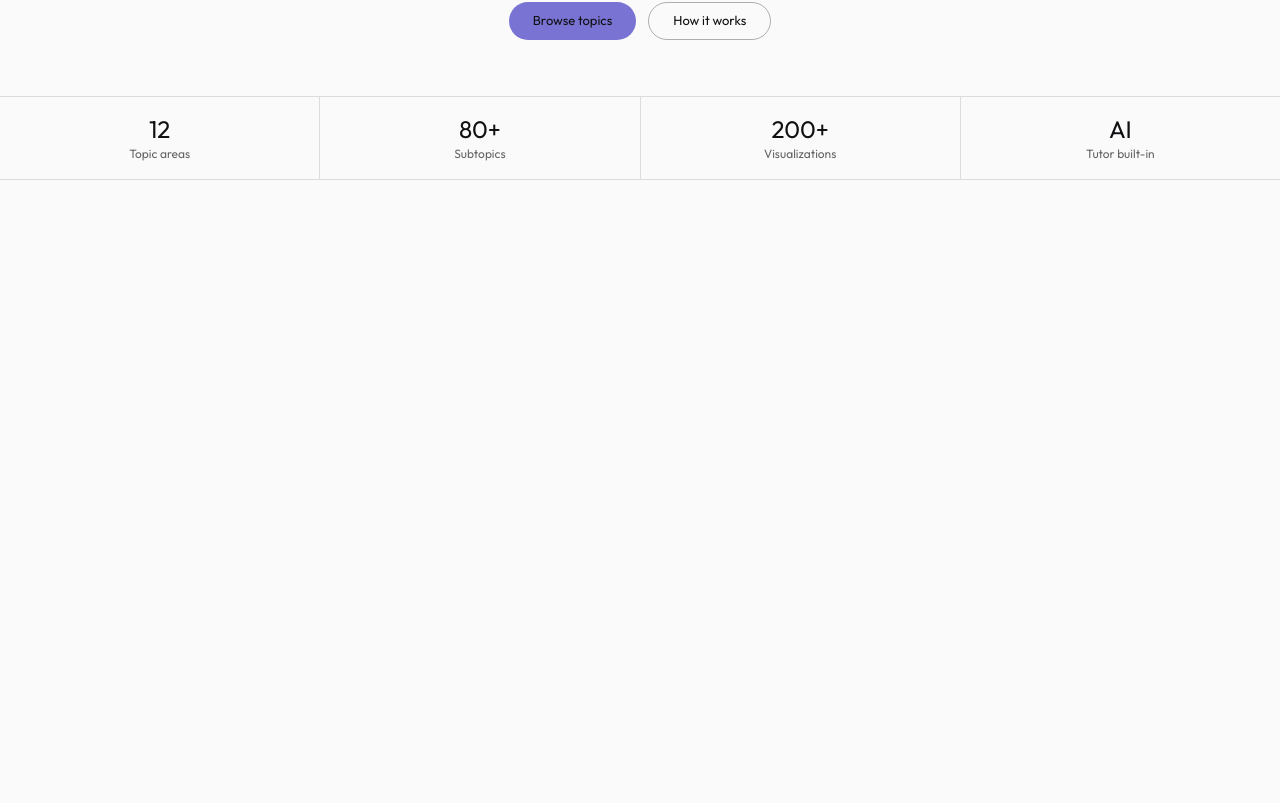
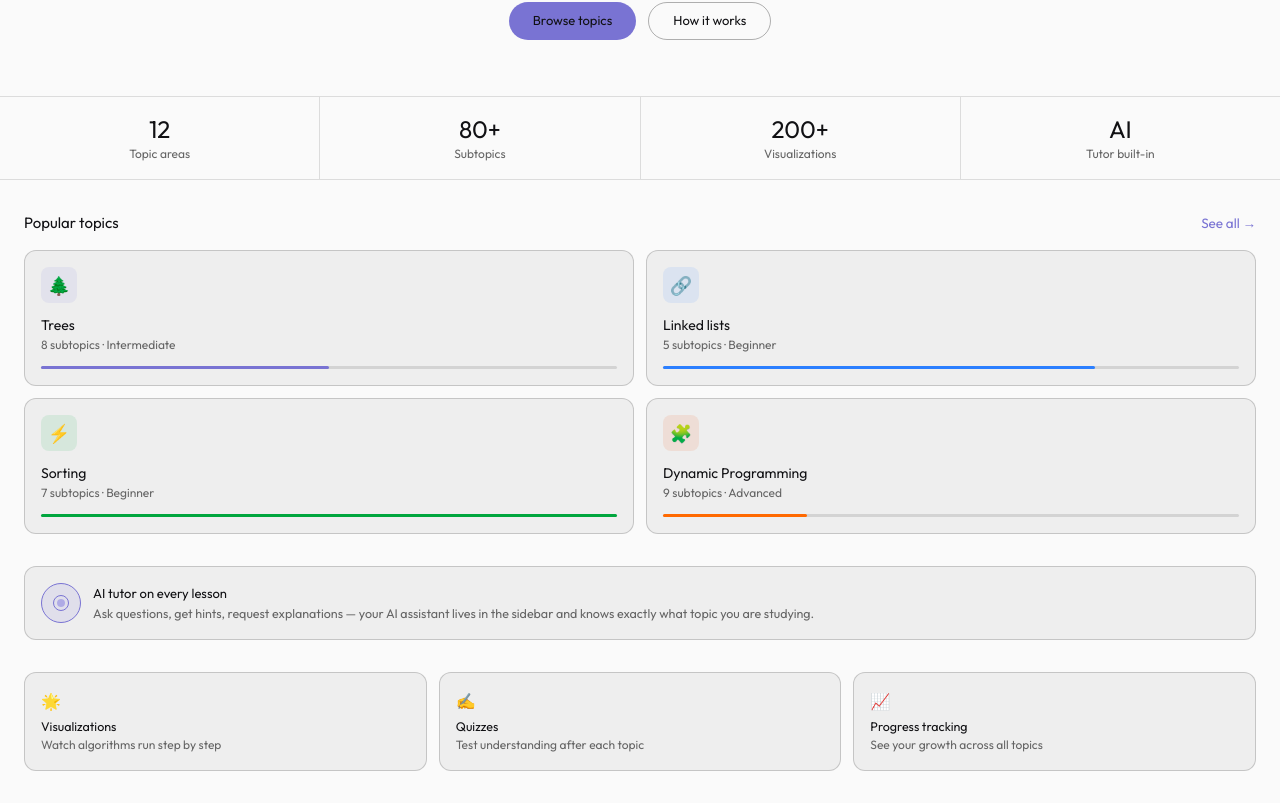
Before and after one commit to rimsha-shoukat/visualizer, a Next.js app: page / in a window 1280 px wide. Shown: the part 366-1169 px from the top of the page. Before the commit the page ends 800 px from the top, so only its background shows below. Built offline with nearby package versions, Linux system fonts and the light colour scheme.

Commit message:
add Footer components of Home page + complete home page UI

```diff
--- a/src/app/page.tsx
+++ b/src/app/page.tsx
@@ -1,7 +1,7 @@
 import Navbar from "@/components/navbar";
 import Landing from "@/components/landing";
-// import Topics from "@/components/topics";
-// import Footer from "@/components/footer";
+import Topics from "@/components/topics";
+import Footer from "@/components/footer";
 
 // import ToggleTheme from "@/components/theme-toggle";
 
@@ -10,8 +10,10 @@ export default function Home() {
     <section className="w-full h-auto">
       <Navbar />
       <Landing />
-      {/* <Topics /> */}
-      {/* <Footer /> */}
+      <section className="w-full h-auto px-6 py-8 flex flex-col items-center justify-center gap-8">
+        <Topics />
+        <Footer />
+      </section>
       {/* <ToggleTheme /> */}
     </section>
   );
--- a/src/components/footer.tsx
+++ b/src/components/footer.tsx
@@ -1,7 +1,48 @@
 export default function Footer() {
   return (
     <>
-      <h1>Yeah like! hm</h1>
+      <section className="w-full flex flex-col items-center justify-center gap-8">
+        <div className="w-full bg-muted/8 border border-muted/30 rounded-xl flex flex-row items-center justify-start gap-3 p-4">
+          <div className="border border-accent rounded-full w-10 h-10 shrink-0 flex items-center justify-center bg-accent/12">
+            <div className="border border-accent w-4 h-4 rounded-full flex items-center justify-center">
+              <div className="rounded-full w-2 h-2 flex items-center justify-center bg-white">
+                <div className="bg-accent/60 w-2 h-2 rounded-full"></div>
+              </div>
+            </div>
+          </div>
+          <div>
+            <p className="text-[13px]">AI tutor on every lesson</p>
+            <p className="text-muted text-[12.5px]">
+              Ask questions, get hints, request explanations — your AI assistant
+              lives in the sidebar and knows exactly what topic you are
+              studying.
+            </p>
+          </div>
+        </div>
+        <div className="w-full flex flex-col min-[480px]:flex-row items-center justify-center gap-3">
+          <div className="w-full min-[482px]:flex-1 bg-muted/8 border border-muted/30 rounded-xl flex flex-col items-start justify-center gap-0 p-4">
+            <h1>🌟</h1>
+            <p className="text-[12.5px] mt-1">Visualizations</p>
+            <p className="text-muted text-[12px]">
+              Watch algorithms run step by step
+            </p>
+          </div>
+          <div className="w-full min-[482px]:flex-1 bg-muted/8 border border-muted/30 rounded-xl flex flex-col items-start justify-center gap-0 p-4">
+            <h1>✍️</h1>
+            <p className="text-[12.5px] mt-1">Quizzes</p>
+            <p className="text-muted text-[12px]">
+              Test understanding after each topic
+            </p>
+          </div>
+          <div className="w-full min-[482px]:flex-1 bg-muted/8 border border-muted/30 rounded-xl flex flex-col items-start justify-center gap-0 p-4">
+            <h1>📈</h1>
+            <p className="text-[12.5px] mt-1">Progress tracking</p>
+            <p className="text-muted text-[12px]">
+              See your growth across all topics
+            </p>
+          </div>
+        </div>
+      </section>
     </>
   );
 }
```
